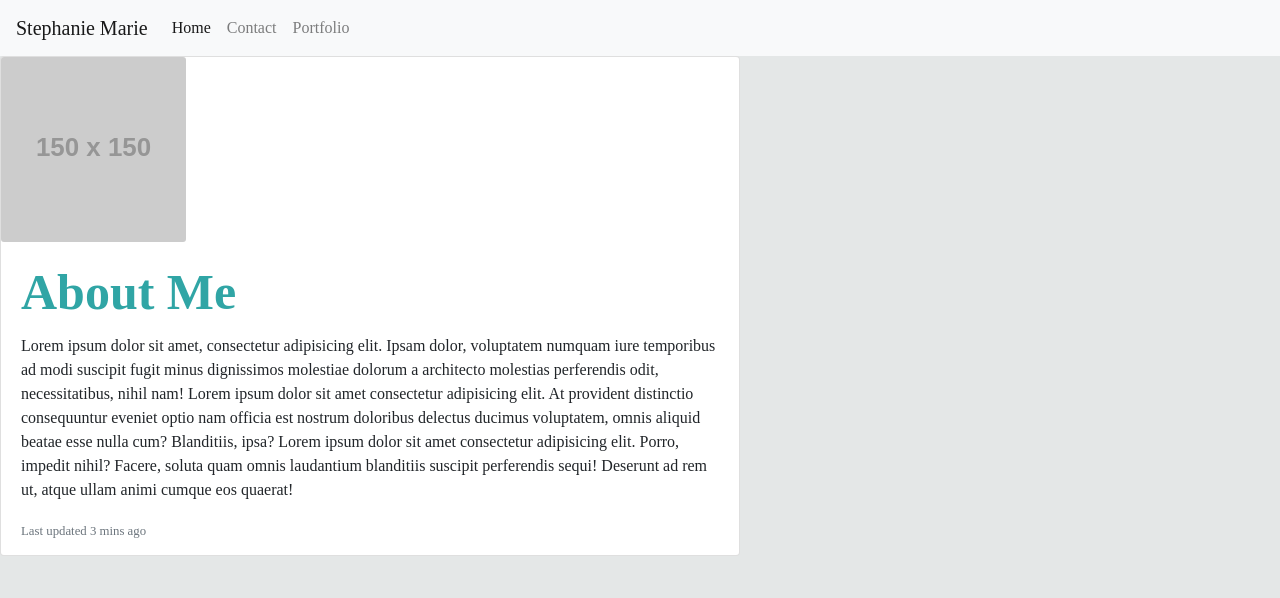
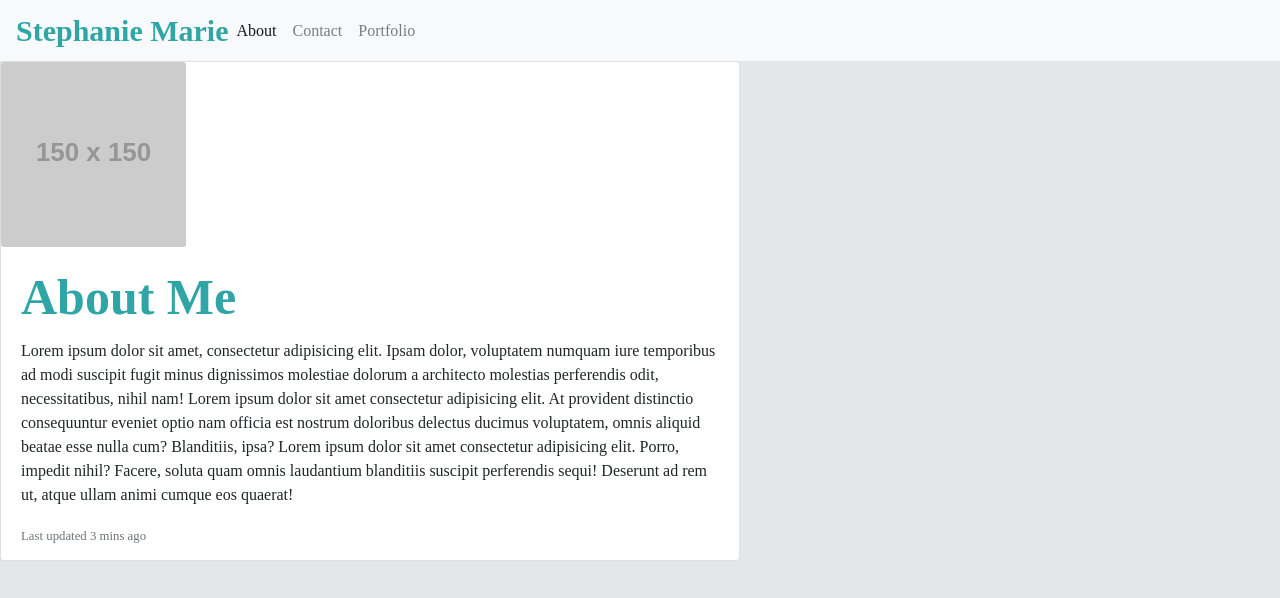
Before and after one commit to stephimarie/All_about_SMarie, a plain HTML site: page index.html in a window 1280 px wide. Drawn offline with nearby package versions, Linux system fonts and the light colour scheme; placeholder pictures from the web are drawn by us.

Commit message:
Changed Home to About & Changed size and color in Nav

```diff
--- a/Assets/index.css
+++ b/Assets/index.css
@@ -10,3 +10,9 @@ body {
     color: rgb(48, 165, 165);
 
 }
+
+#navbar-brand {
+    color: rgb(48, 165, 165);
+    font-weight: bold;
+    font-size: 30px;
+}
--- a/index.html
+++ b/index.html
@@ -15,14 +15,14 @@
 <body>
    <!-- Nav bar starts here  -->
     <nav class="navbar navbar-expand-lg navbar-light bg-light">
-        <a class="navbar-brand" href="#">Stephanie Marie</a>
+        <a id="navbar-brand" href="#">Stephanie Marie</a>
         <button class="navbar-toggler" type="button" data-toggle="collapse" data-target="#navbarNav" aria-controls="navbarNav" aria-expanded="false" aria-label="Toggle navigation">
           <span class="navbar-toggler-icon"></span>
         </button>
         <div class="collapse navbar-collapse" id="navbarNav">
           <ul class="navbar-nav">
             <li class="nav-item active">
-              <a class="nav-link" href="#">Home<span class="sr-only">(current)</span></a>
+              <a class="nav-link" href="#">About<span class="sr-only">(current)</span></a>
             </li>
             <li class="nav-item">
               <a class="nav-link" href="contact.html">Contact</a>
```
Also changed, not shown: contact.html (+2 -2 lines), portfolio.html (+2 -2 lines).
